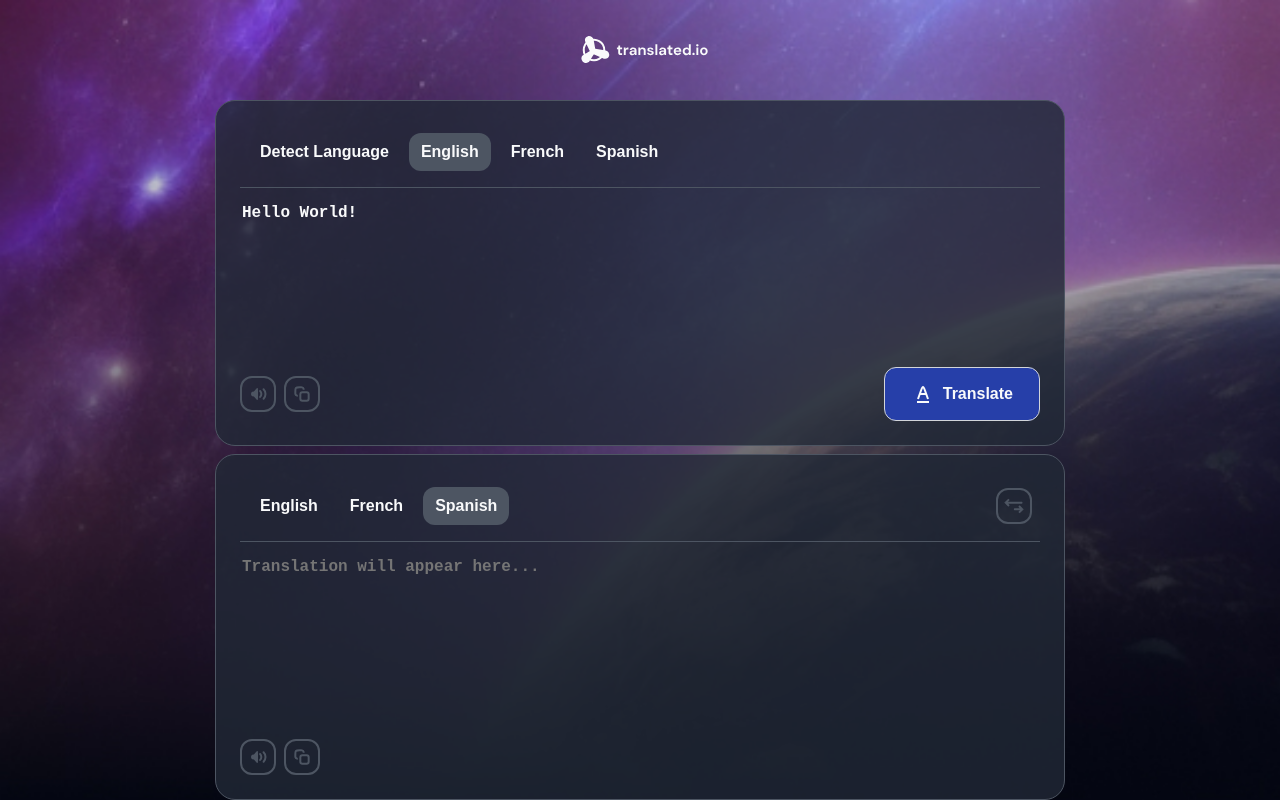
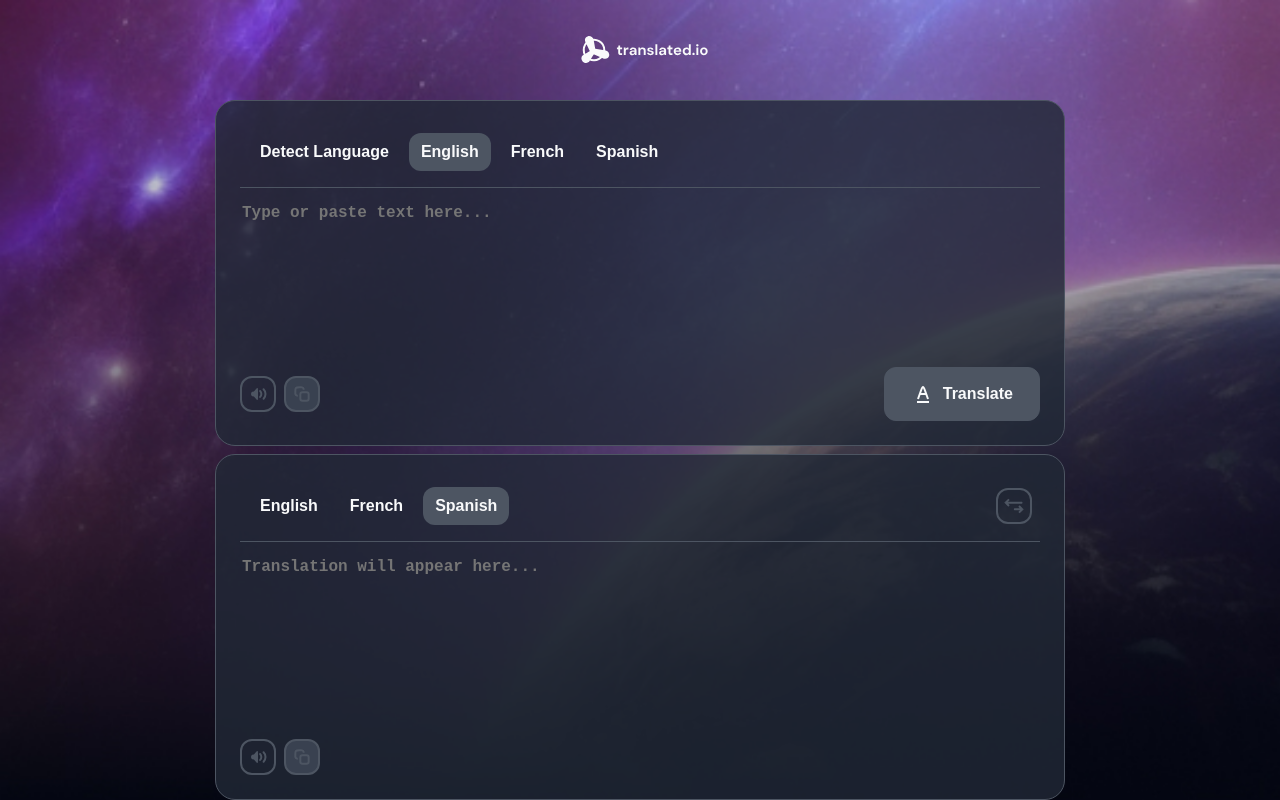
Before and after one commit to thiago-thomas/translate-app, a React (Vite) app: page / in a window 1280 px wide. Built offline with nearby package versions, Linux system fonts and the light colour scheme.

Commit message:
feat: copy buttons of translating and translated texts

```diff
--- a/package.json
+++ b/package.json
@@ -11,7 +11,8 @@
   },
   "dependencies": {
     "react": "^19.2.0",
-    "react-dom": "^19.2.0"
+    "react-dom": "^19.2.0",
+    "react-toastify": "^11.0.5"
   },
   "devDependencies": {
     "@eslint/js": "^9.39.1",
--- a/src/App.css
+++ b/src/App.css
@@ -12,7 +12,6 @@
 
 body {
   margin: 0;
-  font-size: 10px;
   font-family: Arial, Helvetica, sans-serif
 }
 
@@ -152,6 +151,15 @@ main {
     &:focus-visible {
       background-color: var(--gray-3);
     }
+
+    &:disabled {
+      &,
+      &:hover,
+      &:focus-visible {
+        background-color: var(--gray-2);
+        cursor: not-allowed;
+      }
+    }
   }
 
 }
@@ -175,5 +183,15 @@ main {
     &:focus-visible {
       background-color: var(--blue-light);
     }
+
+    &:disabled {
+      &,
+      &:hover,
+      &:focus-visible {
+        background-color: var(--gray-default);
+        border-color: var(--gray-default);
+        cursor: not-allowed;
+      }
+    }
   }
 }
--- a/src/App.tsx
+++ b/src/App.tsx
@@ -8,29 +8,48 @@ import { useState } from "react";
 import { fetchTranslation } from "./services/api";
 import type { TranslationResponse } from "./types/api";
 import { Loading } from "./components/Loading";
+import { Slide, ToastContainer, toast } from "react-toastify";
 
 function App() {
-  const [translatingText, setTranslatingText] = useState("Hello World!");
+  const [translatingText, setTranslatingText] = useState("");
   const [translatingLanguage, setTranslatingLanguage] = useState("en-US");
   const [translatedText, setTranslatedText] = useState("");
   const [translatedLanguage, setTranslatedLanguage] = useState("es-ES");
   const [loading, setLoading] = useState(false);
 
   async function handleTranslate() {
-    if(translatingText) {
+    if (translatingText) {
       try {
         setLoading(true);
-        const translatedData: TranslationResponse = await fetchTranslation(translatingText, translatingLanguage, translatedLanguage);
+        const translatedData: TranslationResponse = await fetchTranslation(
+          translatingText,
+          translatingLanguage,
+          translatedLanguage,
+        );
         setTranslatedText(translatedData.matches[0].translation);
       } catch (err) {
-        alert('An error occurred while fetching translation. Error: ' + err);
+        alert("An error occurred while fetching translation. Error: " + err);
       } finally {
         setLoading(false);
       }
     } else {
-      alert('Please enter text to translate.');
+      alert("Please enter text to translate.");
     }
   }
+
+  const copyTranslatingText = async () => {
+    if (translatingText) {
+      await navigator.clipboard.writeText(translatingText);
+      toast.success("Translating text copied!");
+    }
+  };
+
+  const copyTranslatedText = async () => {
+    if (translatedText) {
+      await navigator.clipboard.writeText(translatedText);
+      toast.success("Translated text copied!");
+    }
+  };
 
   return (
     <>
@@ -42,28 +61,28 @@ function App() {
             <div className="translator__source-language">
               <button
                 type="button"
-                className={`translator__source-language-button ${translatingLanguage === 'autodetect' ? 'active' : ''}`}
+                className={`translator__source-language-button ${translatingLanguage === "autodetect" ? "active" : ""}`}
                 onClick={() => setTranslatingLanguage("autodetect")}
               >
                 Detect Language
               </button>
               <button
                 type="button"
-                className={`translator__source-language-button ${translatingLanguage === 'en-US' ? 'active' : ''}`}
+                className={`translator__source-language-button ${translatingLanguage === "en-US" ? "active" : ""}`}
                 onClick={() => setTranslatingLanguage("en-US")}
               >
                 English
               </button>
               <button
                 type="button"
-                className={`translator__source-language-button ${translatingLanguage === 'fr-FR' ? 'active' : ''}`}
+                className={`translator__source-language-button ${translatingLanguage === "fr-FR" ? "active" : ""}`}
                 onClick={() => setTranslatingLanguage("fr-FR")}
               >
                 French
               </button>
               <button
                 type="button"
-                className={`translator__source-language-button ${translatingLanguage === 'es-ES' ? 'active' : ''}`}
+                className={`translator__source-language-button ${translatingLanguage === "es-ES" ? "active" : ""}`}
                 onClick={() => setTranslatingLanguage("es-ES")}
               >
                 Spanish
@@ -81,12 +100,16 @@ function App() {
                 <button type="button">
                   <img src={listenIcon} alt="Listen" />
                 </button>
-                <button type="button">
+                <button
+                  type="button"
+                  onClick={copyTranslatingText}
+                  disabled={!translatingText}
+                >
                   <img src={copyIcon} alt="Copy" />
                 </button>
               </div>
               <div className="translator__source-options-translate">
-                <button type="button" onClick={handleTranslate}>
+                <button type="button" onClick={handleTranslate} disabled={!translatingText}>
                   <img src={alfaIcon} alt="Translate" />
                   Translate
                 </button>
@@ -98,21 +121,21 @@ function App() {
               <div className="translator__target-language-left">
                 <button
                   type="button"
-                  className={`translator__target-language-button ${translatedLanguage === 'en-US' ? 'active' : ''}`}
+                  className={`translator__target-language-button ${translatedLanguage === "en-US" ? "active" : ""}`}
                   onClick={() => setTranslatedLanguage("en-US")}
                 >
                   English
                 </button>
                 <button
                   type="button"
-                  className={`translator__target-language-button ${translatedLanguage === 'fr-FR' ? 'active' : ''}`}
+                  className={`translator__target-language-button ${translatedLanguage === "fr-FR" ? "active" : ""}`}
                   onClick={() => setTranslatedLanguage("fr-FR")}
                 >
                   French
                 </button>
                 <button
                   type="button"
-                  className={`translator__target-language-button ${translatedLanguage === 'es-ES' ? 'active' : ''}`}
+                  className={`translator__target-language-button ${translatedLanguage === "es-ES" ? "active" : ""}`}
                   onClick={() => setTranslatedLanguage("es-ES")}
                 >
                   Spanish
@@ -135,13 +158,30 @@ function App() {
                 <button type="button">
                   <img src={listenIcon} alt="Listen" />
                 </button>
-                <button type="button">
+                <button
+                  type="button"
+                  onClick={copyTranslatedText}
+                  disabled={!translatedText}
+                >
                   <img src={copyIcon} alt="Copy" />
                 </button>
               </div>
             </div>
           </div>
         </div>
+        <ToastContainer
+          position="top-center"
+          autoClose={3000}
+          hideProgressBar={false}
+          newestOnTop={false}
+          closeOnClick={false}
+          rtl={false}
+          pauseOnFocusLoss
+          draggable
+          pauseOnHover
+          theme="dark"
+          transition={Slide}
+        />
       </main>
     </>
   );
```
Also changed, not shown: 1 other file (tests, documents, lock files or other folders).
